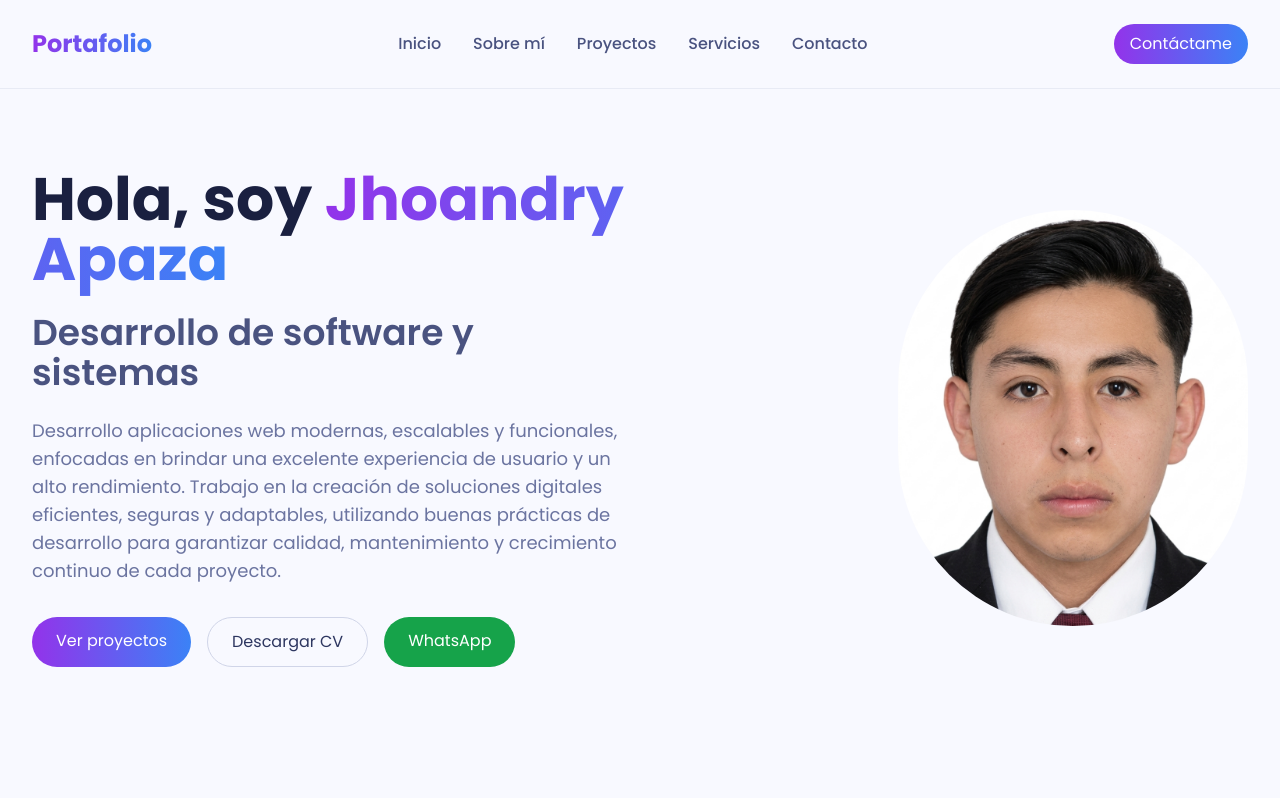
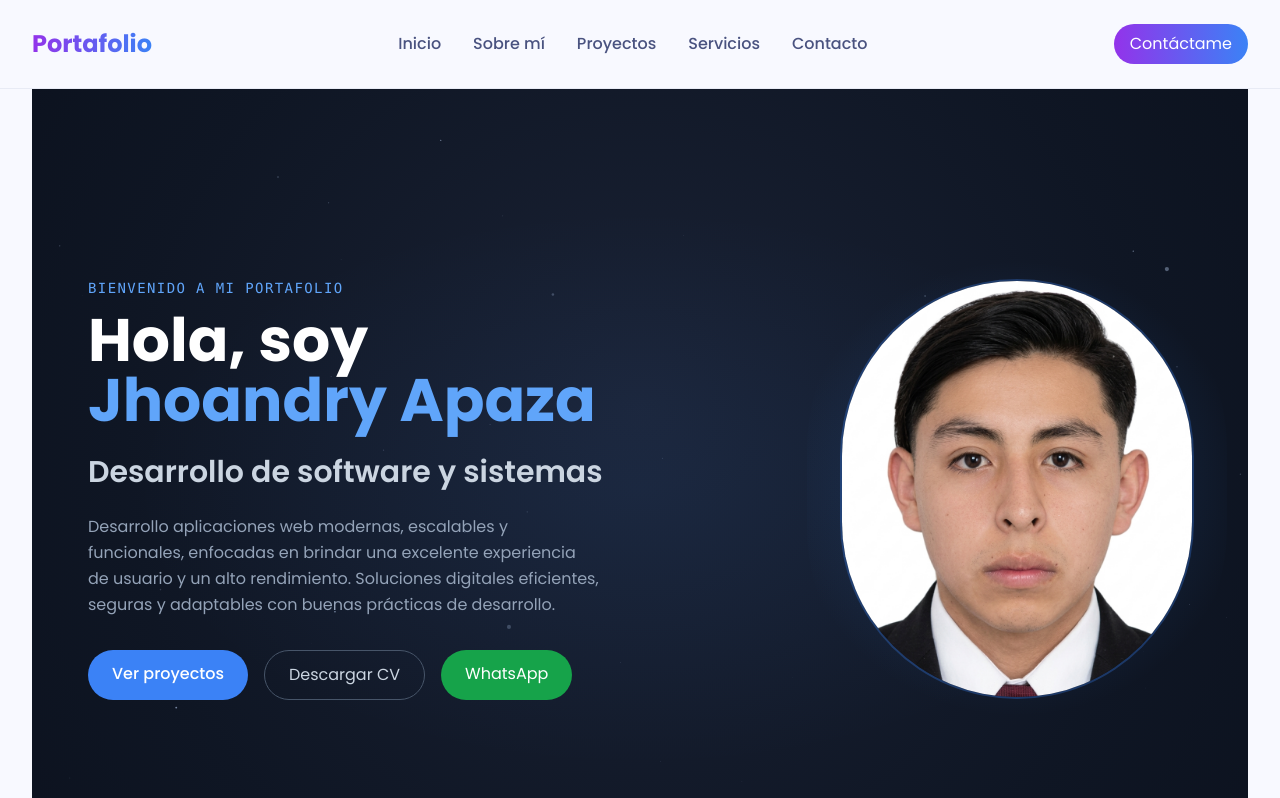
Before and after one commit to jhoandryA/Portafolio, a Next.js app: page / in a window 1280 px wide. Shown: the top 798 px of the page. Built offline with nearby package versions, Linux system fonts and the light colour scheme.

Commit message:
Update Hero.tsx

```diff
--- a/app/components/Hero.tsx
+++ b/app/components/Hero.tsx
@@ -4,86 +4,230 @@ import { motion } from 'framer-motion'
 import { slideIn, staggerContainer } from '@/app/lib/animations'
 import Image from 'next/image'
 import Link from 'next/link'
+import { useEffect, useRef } from 'react'
+
+function StarCanvas() {
+    const canvasRef = useRef<HTMLCanvasElement>(null)
+
+    useEffect(() => {
+        const canvas = canvasRef.current
+        if (!canvas) return
+        const ctx = canvas.getContext('2d')
+        if (!ctx) return
+
+        let animationId: number
+        let width = canvas.offsetWidth
+        let height = canvas.offsetHeight
+        canvas.width = width
+        canvas.height = height
+
+        const STAR_COUNT = 180
+
+        interface Star {
+            x: number
+            y: number
+            z: number
+            px: number
+            py: number
+            size: number
+            speed: number
+            opacity: number
+            twinkleOffset: number
+        }
+
+        const stars: Star[] = Array.from({ length: STAR_COUNT }, () => ({
+            x: Math.random() * width - width / 2,
+            y: Math.random() * height - height / 2,
+            z: Math.random() * width,
+            px: 0,
+            py: 0,
+            size: Math.random() * 1.5 + 0.3,
+            speed: Math.random() * 0.3 + 0.05,
+            opacity: Math.random(),
+            twinkleOffset: Math.random() * Math.PI * 2,
+        }))
+
+        let frame = 0
+
+        function drawStar(x: number, y: number, size: number, opacity: number) {
+            if (!ctx) return
+            ctx.beginPath()
+            ctx.arc(x, y, size, 0, Math.PI * 2)
+            ctx.fillStyle = `rgba(200, 220, 255, ${opacity})`
+            ctx.fill()
+        }
+
+        function animate() {
+            if (!ctx || !canvas) return
+            ctx.clearRect(0, 0, width, height)
+
+            // fondo oscuro tipo espacio
+            const bg = ctx.createRadialGradient(
+                width * 0.5, height * 0.4, 0,
+                width * 0.5, height * 0.5, width * 0.85
+            )
+            bg.addColorStop(0, '#1a2235')
+            bg.addColorStop(0.5, '#0f1624')
+            bg.addColorStop(1, '#080d18')
+            ctx.fillStyle = bg
+            ctx.fillRect(0, 0, width, height)
+
+            frame++
+
+            stars.forEach((star) => {
+                // movimiento lento flotante
+                star.x += Math.sin(frame * 0.003 + star.twinkleOffset) * star.speed * 0.4
+                star.y += Math.cos(frame * 0.002 + star.twinkleOffset * 1.3) * star.speed * 0.3
+
+                // wrap bordes
+                if (star.x < -width / 2) star.x = width / 2
+                if (star.x > width / 2) star.x = -width / 2
+                if (star.y < -height / 2) star.y = height / 2
+                if (star.y > height / 2) star.y = -height / 2
+
+                const sx = (star.x / star.z) * width + width / 2
+                const sy = (star.y / star.z) * height + height / 2
+
+                const twinkle = 0.5 + 0.5 * Math.sin(frame * 0.03 + star.twinkleOffset)
+                const opacity = (0.3 + twinkle * 0.7) * (1 - star.z / width)
+                const size = star.size * (1 - star.z / width) * 1.5
+
+                drawStar(sx, sy, Math.max(0.2, size), opacity)
+            })
+
+            animationId = requestAnimationFrame(animate)
+        }
+
+        animate()
+
+        const handleResize = () => {
+            width = canvas.offsetWidth
+            height = canvas.offsetHeight
+            canvas.width = width
+            canvas.height = height
+        }
+        window.addEventListener('resize', handleResize)
+
+        return () => {
+            cancelAnimationFrame(animationId)
+            window.removeEventListener('resize', handleResize)
+        }
+    }, [])
+
+    return (
+        <canvas
+            ref={canvasRef}
+            className="absolute inset-0 w-full h-full"
+            style={{ display: 'block' }}
+        />
+    )
+}
 
 export default function Hero(): JSX.Element {
+    return (
+        <section
+            id="home"
+            className="relative min-h-screen flex items-center overflow-hidden"
+        >
+            {/* Fondo de estrellas animadas */}
+            <StarCanvas />
 
-    return (
-        <motion.section
+            {/* Resplandor azul sutil al centro */}
+            <div
+                className="absolute inset-0 pointer-events-none"
+                style={{
+                    background:
+                        'radial-gradient(ellipse 60% 50% at 50% 50%, rgba(59,138,238,0.07) 0%, transparent 70%)',
+                }}
+            />
+
+            {/* Contenido */}
+            <motion.div
                 variants={staggerContainer()}
                 initial="hidden"
                 whileInView="show"
                 viewport={{ once: true }}
-            className="flex flex-col justify-center pt-10 md:pt-20 pb-32"
-            id="home"
+                className="relative z-10 w-full max-w-6xl mx-auto px-6 py-20 flex flex-col md:flex-row items-center gap-8 justify-between"
             >
-            <div className="flex flex-col md:flex-row items-center gap-8 justify-between">
-
                 {/* TEXTO */}
                 <motion.div
                     variants={slideIn('left', 'tween', 0.2, 1)}
                     className="md:w-1/2"
                 >
-                    <h1 className="text-4xl md:text-6xl font-bold mb-6 text-gray-200">
-                        Hola, soy <span className="bg-gradient-to-r from-purple-600 to-blue-500 bg-clip-text text-transparent">
+                    <p className="text-sm font-mono tracking-widest text-blue-400 mb-3 uppercase">
+                        Bienvenido a mi portafolio
+                    </p>
+
+                    <h1 className="text-4xl md:text-6xl font-bold mb-6 text-white leading-tight">
+                        Hola, soy{' '}
+                        <span className="text-blue-400">
                             Jhoandry Apaza
                         </span>
                     </h1>
 
-                    <h2 className="text-2xl md:text-4xl font-semibold mb-6 text-gray-400">
+                    <h2 className="text-2xl md:text-3xl font-semibold mb-6 text-slate-300">
                         Desarrollo de software y sistemas
                     </h2>
 
-                    <p className="text-lg text-gray-500 mb-8">
-                        Desarrollo aplicaciones web modernas, escalables y funcionales, enfocadas en brindar una excelente experiencia de usuario y un alto rendimiento. Trabajo en la creación de soluciones digitales eficientes, seguras y adaptables, utilizando buenas prácticas de desarrollo para garantizar calidad, mantenimiento y crecimiento continuo de cada proyecto.
+                    <p className="text-base text-slate-400 mb-8 leading-relaxed max-w-lg">
+                        Desarrollo aplicaciones web modernas, escalables y funcionales,
+                        enfocadas en brindar una excelente experiencia de usuario y un
+                        alto rendimiento. Soluciones digitales eficientes, seguras y
+                        adaptables con buenas prácticas de desarrollo.
                     </p>
 
                     {/* BOTONES */}
                     <div className="flex flex-wrap gap-4">
-
-                        {/* PROYECTOS */}
                         <Link
                             href="#projects"
-                            className="px-6 py-3 rounded-full bg-gradient-to-r from-purple-600 to-blue-500 text-white hover:opacity-90 transition-opacity"
+                            className="px-6 py-3 rounded-full bg-blue-500 hover:bg-blue-400 text-white font-medium transition-colors duration-200"
                         >
                             Ver proyectos
                         </Link>
 
-                        {/* CV */}
                         <a
                             href="/CV_JHOANDRY.pdf"
                             download
-                            className="px-6 py-3 rounded-full border border-gray-700 text-gray-300 hover:bg-gray-800 transition-colors"
+                            className="px-6 py-3 rounded-full border border-slate-600 text-slate-300 hover:border-blue-400 hover:text-blue-400 transition-colors duration-200"
                         >
                             Descargar CV
                         </a>
 
-                        {/* WHATSAPP */}
                         <a
                             href="https://wa.me/51928806831"
                             target="_blank"
-                            className="px-6 py-3 rounded-full bg-green-600 text-white hover:bg-green-700 transition-colors"
+                            rel="noopener noreferrer"
+                            className="px-6 py-3 rounded-full bg-green-600 text-white hover:bg-green-500 transition-colors duration-200"
                         >
                             WhatsApp
                         </a>
-
                     </div>
                 </motion.div>
 
                 {/* IMAGEN */}
                 <motion.div
                     variants={slideIn('right', 'tween', 0.2, 1)}
-                    className="flex justify-end"
+                    className="flex justify-center md:justify-end"
                 >
+                    <div className="relative">
+                        {/* Halo azul detrás de la imagen */}
+                        <div
+                            className="absolute inset-0 rounded-full"
+                            style={{
+                                background: 'radial-gradient(circle, rgba(59,138,238,0.25) 0%, transparent 70%)',
+                                transform: 'scale(1.2)',
+                            }}
+                        />
                         <Image
                             src="/Jhoandry.png"
-                        alt="perfil"
+                            alt="Foto de perfil de Jhoandry Apaza"
                             width={350}
                             height={350}
-                        className="rounded-full object-cover"
+                            className="relative rounded-full object-cover ring-2 ring-blue-500/30"
                         />
+                    </div>
                 </motion.div>
-
-            </div>
-        </motion.section>
+            </motion.div>
+        </section>
     )
 }
```
Lines whose indentation alone changed are shown as unchanged.
